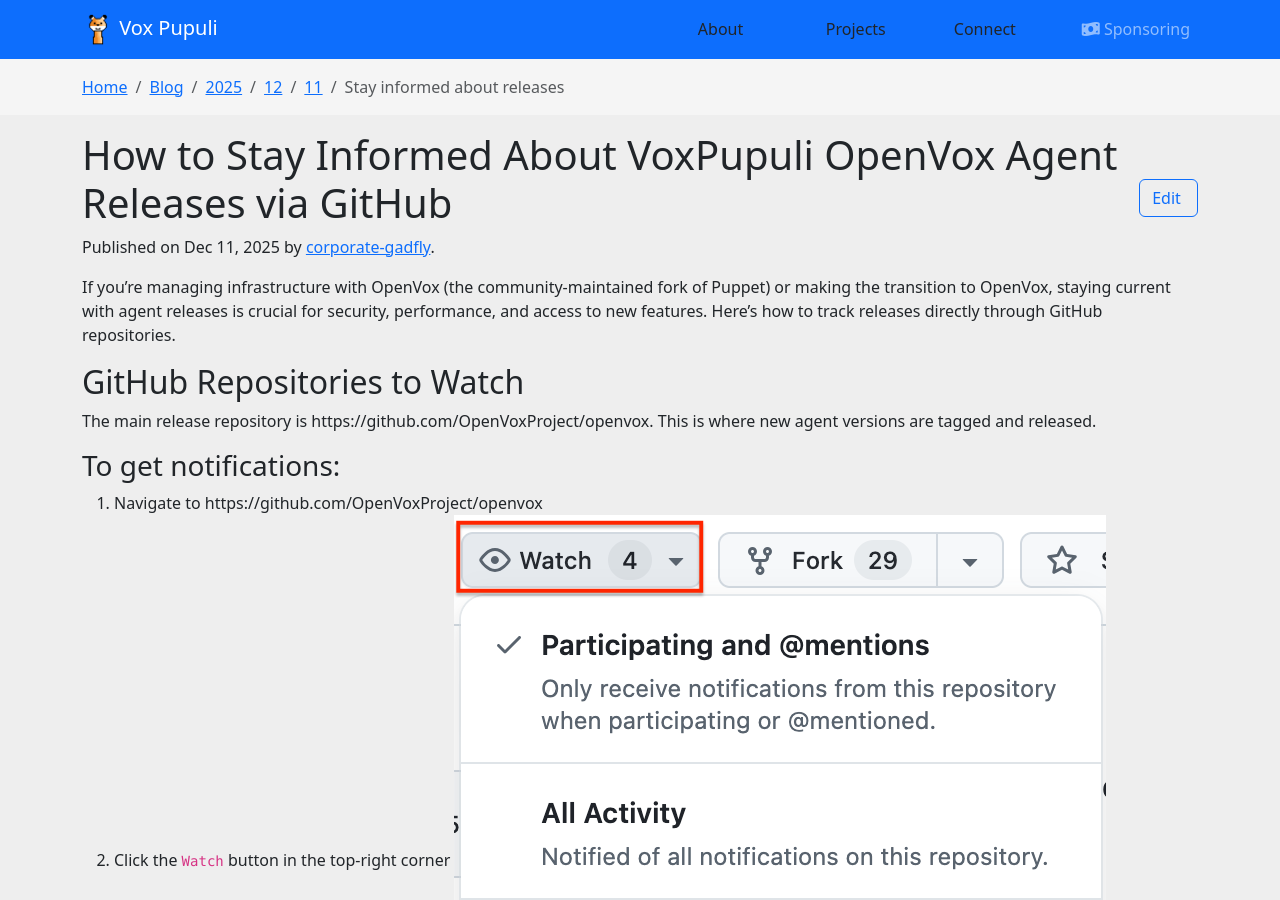
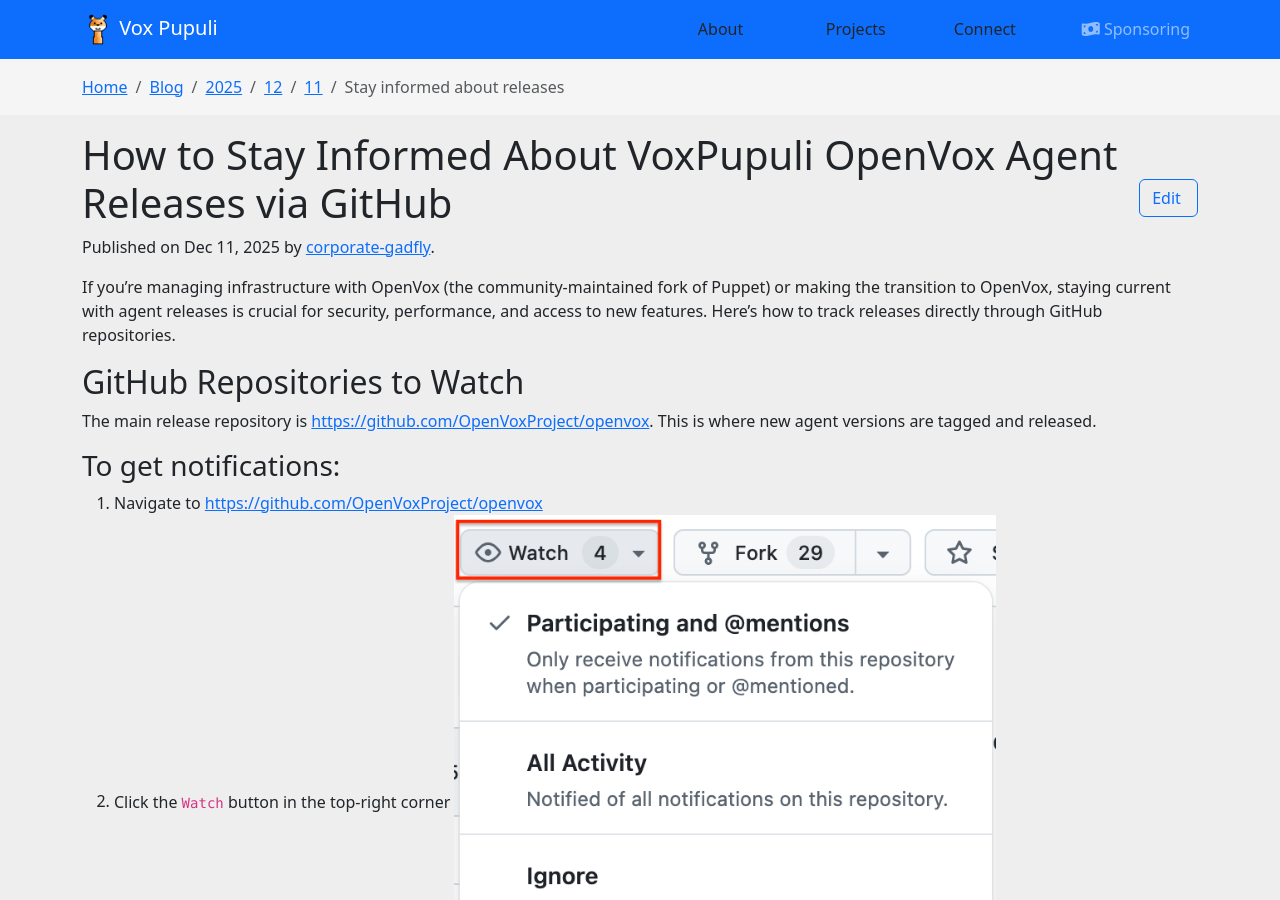
Before and after one commit to voxpupuli/voxpupuli.github.io, a Jekyll site: the page built from _posts/2025-12-11-stay-informed-about-releases.md, in a window 1280 px wide and 900 px high. Built offline with Jekyll 4.4.1, drawn with Linux system fonts in a browser that asks for light colours; nearby versions of some CDN libraries; some of the changed lines change nothing that is shown.

Commit message:
fix hyperlinks and adjust image size (#591)
- ignore .idea folder

```diff
--- a/_posts/2025-12-11-stay-informed-about-releases.md
+++ b/_posts/2025-12-11-stay-informed-about-releases.md
@@ -12,21 +12,23 @@
 
 ## GitHub Repositories to Watch
 
-The main release repository is https://github.com/OpenVoxProject/openvox. This is where new agent versions are tagged and released.
+The main release repository is [https://github.com/OpenVoxProject/openvox](https://github.com/OpenVoxProject/openvox). This is where new agent versions are tagged and released.
 
 ### To get notifications:
 
-1. Navigate to https://github.com/OpenVoxProject/openvox
-1. Click the `Watch` button in the top-right corner <img alt="watch button dropdown" src="{{ site.url }}{{ site.baseurl }}/static/images/github-watch-dropdown.png" />
+1. Navigate to [https://github.com/OpenVoxProject/openvox](https://github.com/OpenVoxProject/openvox)
+1. Click the `Watch` button in the top-right corner
+   <img alt="watch button dropdown" src="{{ site.url }}{{ site.baseurl }}/static/images/github-watch-dropdown.png" width="50%" height="50%" />
 1. Select `Custom` from the dropdown
-1. Check the `Releases` option <img alt="custom notifications" src="{{ site.url }}{{ site.baseurl }}/static/images/github-custom-notifications.png" />
+1. Check the `Releases` option
+   <img alt="custom notifications" src="{{ site.url }}{{ site.baseurl }}/static/images/github-custom-notifications.png" width="50%" height="50%" />
 1. Click `Apply`
 
 You'll now receive GitHub notifications (email or in-app) whenever a new version is released.
 
 ### Direct release page
 
-https://github.com/OpenVoxProject/openvox/releases
+[https://github.com/OpenVoxProject/openvox/releases](https://github.com/OpenVoxProject/openvox/releases)
 
 This page shows:
 
```
Also changed, not shown: 1 other file.
